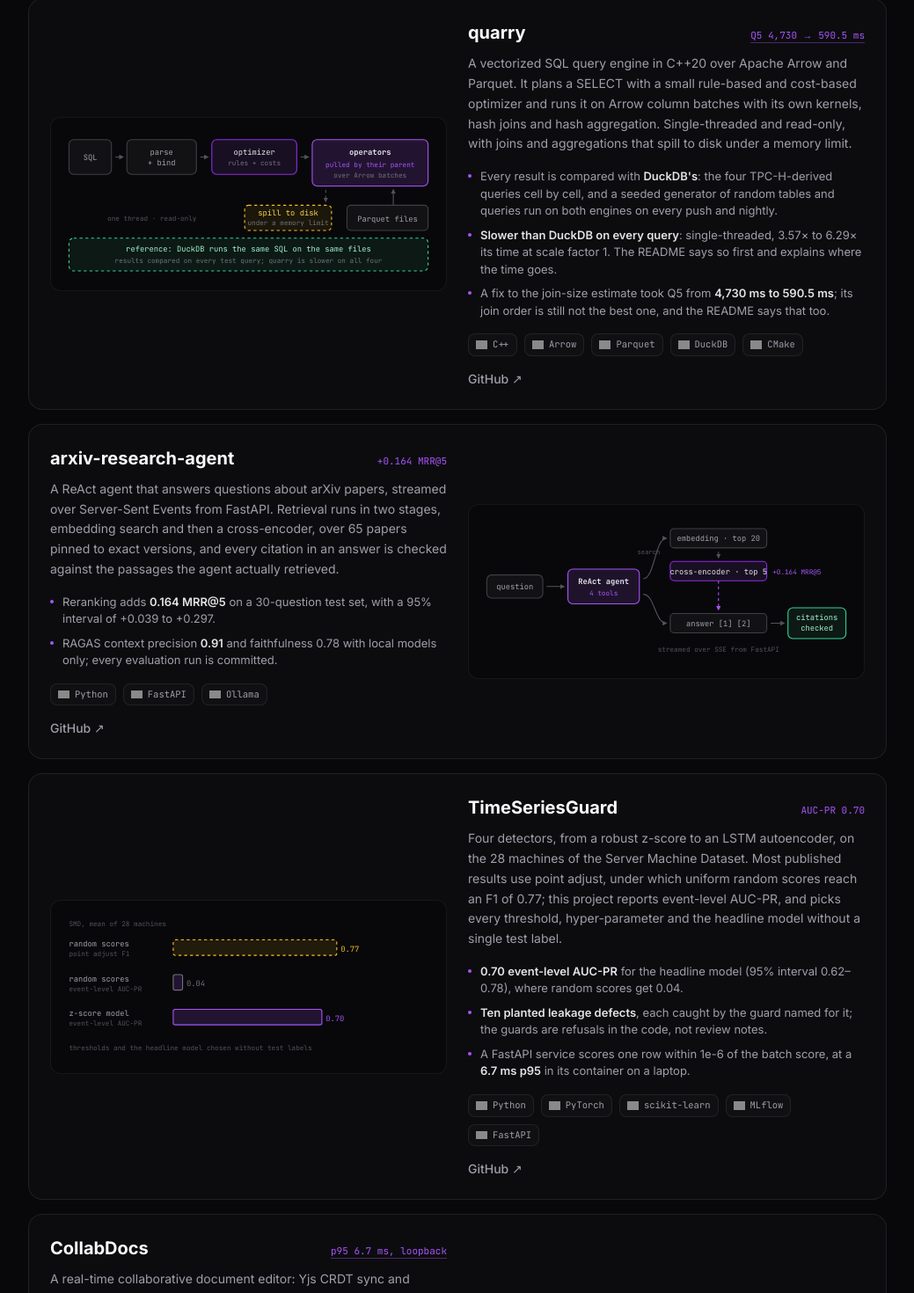
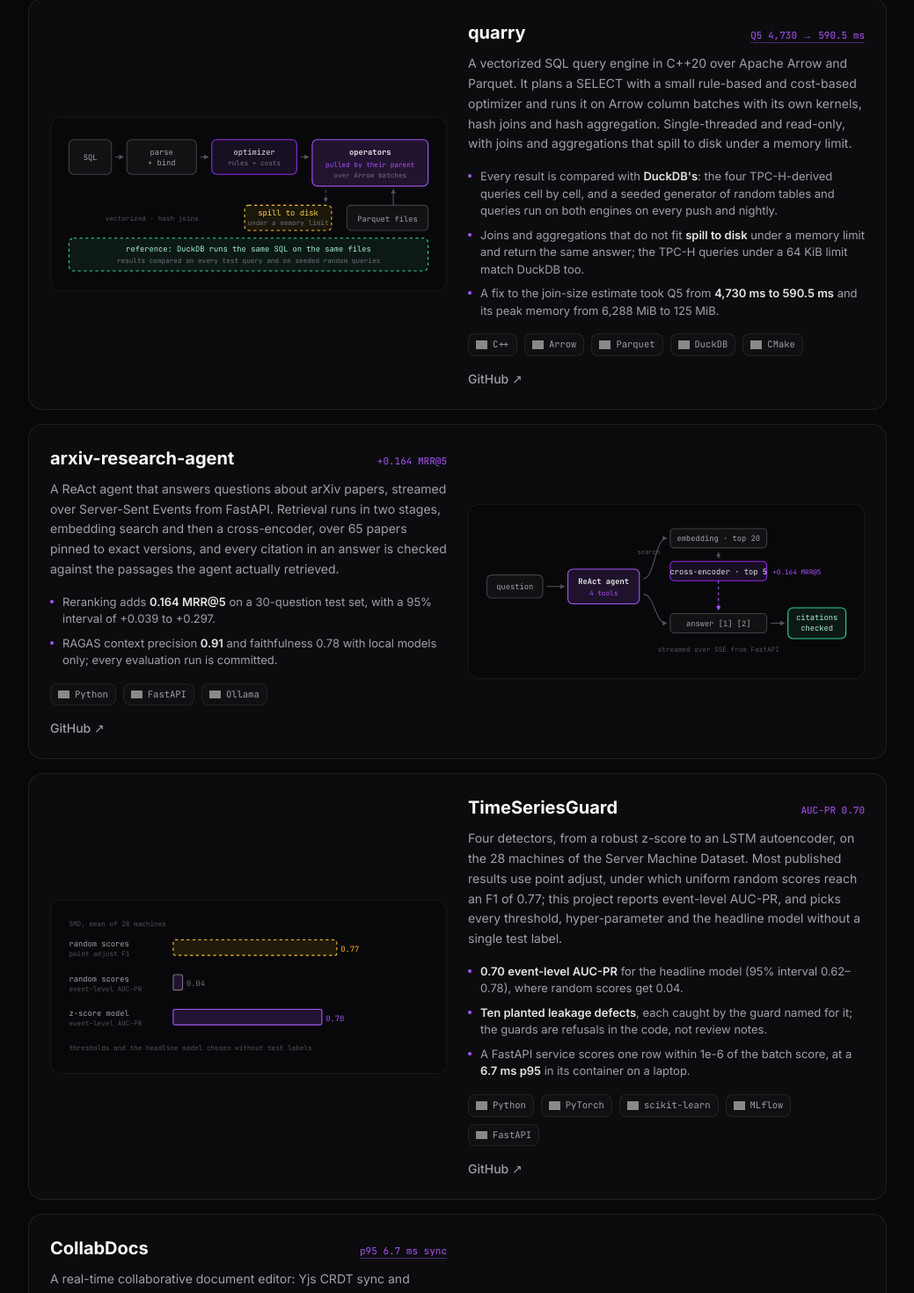
Before and after one commit to jason-te-sde/personal-website, a Next.js app: page / in a window 1280 px wide. Shown: the part 3373-4843 px from the top of the page at 88% size, without its empty margins (120-1159 px from the left). Built offline with nearby package versions, Linux system fonts and the light colour scheme; grey boxes are pictures that could not be loaded.

Commit message:
Lead the shale, quarry and CollabDocs cards with what they do best (#8)
Drop the sentences that put a weakness first; every figure kept is unchanged and still in the project's README.

```diff
--- a/components/diagrams.tsx
+++ b/components/diagrams.tsx
@@ -453,11 +453,11 @@ export function QuarryDiagram() {
         <rect x="292" y="76" width="84" height="26" rx="4" fill="rgba(255,255,255,.04)" stroke="#3f3f46" />
         <text x="334" y="93" textAnchor="middle" fill="#a1a1aa">Parquet files</text>
 
-        <text x="90" y="92" textAnchor="middle" fill="#52525b" fontSize="7">one thread · read-only</text>
+        <text x="90" y="92" textAnchor="middle" fill="#52525b" fontSize="7">vectorized · hash joins</text>
 
         <rect x="4" y="110" width="372" height="34" rx="5" fill="rgba(52,211,153,.08)" stroke="#34d399" strokeDasharray="3 3" />
         <text x="190" y="124" textAnchor="middle" fill="#a7f3d0">reference: DuckDB runs the same SQL on the same files</text>
-        <text x="190" y="136" textAnchor="middle" fill="#71717a" fontSize="7">results compared on every test query; quarry is slower on all four</text>
+        <text x="190" y="136" textAnchor="middle" fill="#71717a" fontSize="7">results compared on every test query and on seeded random queries</text>
       </g>
       <Arrows />
     </svg>
--- a/content/projects.ts
+++ b/content/projects.ts
@@ -76,7 +76,7 @@ export const projects: Project[] = [
     bullets: [
       "After **every** simulated step the database must match a reference model; after a crash it must hold a prefix of the acknowledged writes, never half a batch.",
       "**200 real kill -9 rounds** per CI run. One on macOS left the MANIFEST ending in 438 zero bytes; v0.1.1 opens it.",
-      "Writes level with LevelDB at **0.98–0.99×** its ops/s; reads are slower (0.70× on random reads), measured and published.",
+      "Writes level with LevelDB at **0.98–0.99×** its ops/s, benchmarked side by side on the same machine.",
     ],
     headlineStat: "200× kill -9",
     logos: ["cplusplus", "cmake", "linux"],
@@ -87,13 +87,13 @@ export const projects: Project[] = [
     slug: "quarry",
     name: "quarry",
     status: "featured",
-    oneLiner: "A query engine checked against DuckDB, and honest that it is slower.",
+    oneLiner: "A SQL engine whose every answer is checked against DuckDB.",
     blurb:
       "A vectorized SQL query engine in C++20 over Apache Arrow and Parquet. It plans a SELECT with a small rule-based and cost-based optimizer and runs it on Arrow column batches with its own kernels, hash joins and hash aggregation. Single-threaded and read-only, with joins and aggregations that spill to disk under a memory limit.",
     bullets: [
       "Every result is compared with **DuckDB's**: the four TPC-H-derived queries cell by cell, and a seeded generator of random tables and queries run on both engines on every push and nightly.",
-      "**Slower than DuckDB on every query**: single-threaded, 3.57× to 6.29× its time at scale factor 1. The README says so first and explains where the time goes.",
-      "A fix to the join-size estimate took Q5 from **4,730 ms to 590.5 ms**; its join order is still not the best one, and the README says that too.",
+      "Joins and aggregations that do not fit **spill to disk** under a memory limit and return the same answer; the TPC-H queries under a 64 KiB limit match DuckDB too.",
+      "A fix to the join-size estimate took Q5 from **4,730 ms to 590.5 ms** and its peak memory from 6,288 MiB to 125 MiB.",
     ],
     headlineStat: "Q5 4,730 → 590.5 ms",
     headlineSource: "https://github.com/jason-te-sde/quarry/blob/v0.1.0/README.md#L279",
@@ -143,11 +143,11 @@ export const projects: Project[] = [
     blurb:
       "A real-time collaborative document editor: Yjs CRDT sync and awareness over Socket.IO, TipTap bound to the document, live cursors and presence. A role on every document is checked on every REST route and every socket event. Updates are logged in PostgreSQL and compacted into snapshots, and several collab instances relay through Redis.",
     bullets: [
-      "Sync latency **p95 6.7 ms** at 50 editors on one document, one in five typing, in the worst of three runs, on one Apple M2 over loopback against a single server instance. The goal was under 100 ms.",
-      "With every one of **100 editors** typing, the median p95 was 8.5 ms. Browser rendering, real networks and several server instances were not measured.",
+      "Sync latency **p95 6.7 ms** with 50 concurrent editors on one document, well under the 100 ms target in every one of three load-test runs.",
+      "With all **100 editors** typing at once, the median p95 is 8.5 ms.",
       "A property test checks that random concurrent edits, delivered late, out of order and across a disconnect, always converge; edits made offline are kept in IndexedDB and merged on reconnect.",
     ],
-    headlineStat: "p95 6.7 ms, loopback",
+    headlineStat: "p95 6.7 ms sync",
     headlineSource: "https://github.com/jason-te-sde/collabdocs/blob/v0.1.0/README.md#L147",
     meta: "v0.1.0",
     logos: ["nextdotjs", "socketdotio", "postgresql", "prisma", "redis", "typescript"],
```
